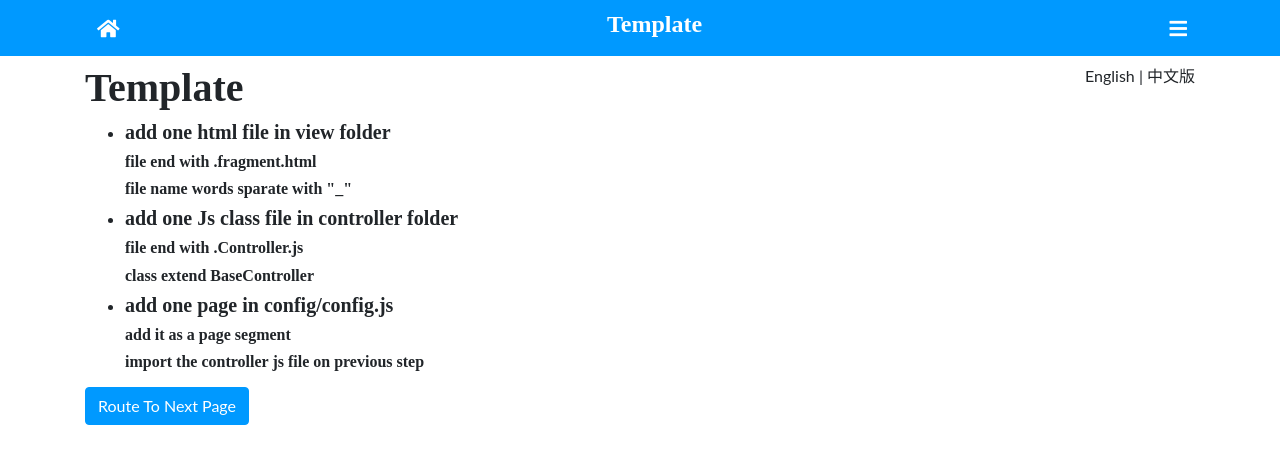
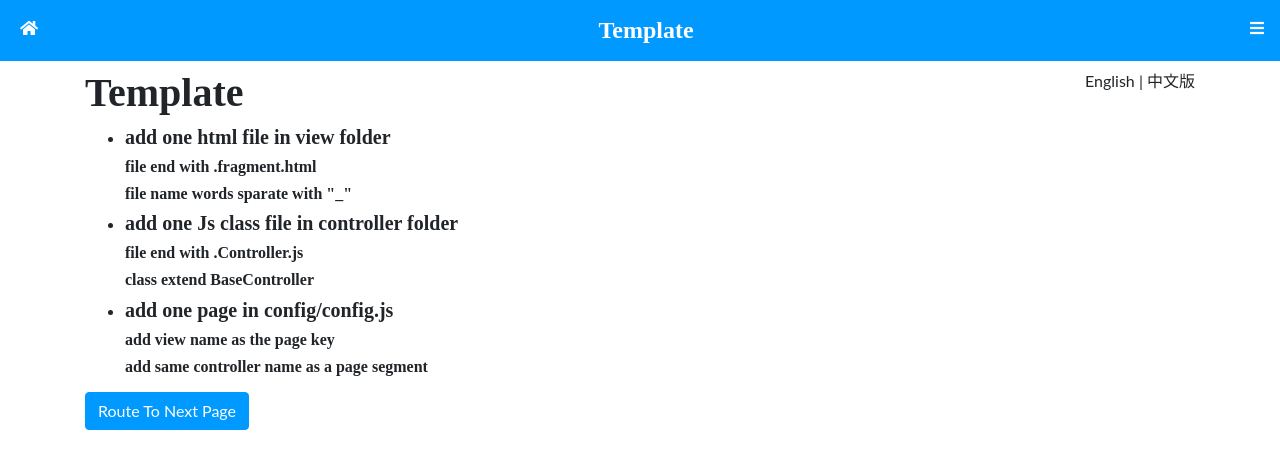
Before and after one commit to philywu/miapp.template, a website with bundled scripts: page app.html in a window 1280 px wide. Built offline with nearby package versions, Linux system fonts and the light colour scheme.

Commit message:
dynamic load and navbar change

```diff
--- a/app.html
+++ b/app.html
@@ -20,31 +20,6 @@
   <!-- Custom styles for this template -->
 
   <style>
-    body {
-        padding-top: 54px;
-        padding-bottom: 64px;
-      }
-      @page { size: landscape; }
-
-      /* @media (max-width: 576px){
-        ::-webkit-scrollbar {
-        width: 0px;
-        background: transparent; /* make scrollbar transparent
-       }
-
-      } */
-      @media (min-width: 576px) {
-        body {
-          padding-top: 56px;
-        }
-
-      }
-
-
-
-      /* .footer {
-          height:10vh;
-      } */
 
     </style>
 
@@ -53,14 +28,12 @@
 <body>
 
   <!-- Navigation -->
-  <nav class="navbar navbar-expand-lg navbar-dark bg-primary fixed-top  pr-0">
-    <div id="pageHeader" class="container">
-
-      <div id="headerLeft" class="navbar-brand float-left">
-
+  <nav class="navbar-custom">
+    <div id="pageHeader" class="navbar-nav justify-content-between">
+      <div id="headerLeft" class="nav-item">
       </div>
-      <h4 class="text-center text-white"></h4>
-      <div id="headerRight" class="navbar-brand float-right">
+      <h4 class="text-center nav-item"></h4>
+      <div id="headerRight" class="nav-item text-right">
         <a id="a_menu" <i class="fas fa-bars"></i></a>
       </div>
     </div>
--- a/config/config.js
+++ b/config/config.js
@@ -1,12 +1,8 @@
-
- import {TemplateMainController} from "../controller/TemplateMainController.js"
- import {NotificationMainController} from "../controller/NotificationMainController.js"
  export default {
     "version":"1.0",
     "pages":{
         "template_main":{
-            "name":"template_main",
-            "controller":TemplateMainController,
+            "controller":"TemplateMainController",
             "header":{
                 "title": "Template",
                 "isHome":true,
@@ -20,8 +16,7 @@
             }
         },
         "notif_main":{
-            "name":"notif_main",
-            "controller":NotificationMainController,
+            "controller":"NotificationMainController",
             "header":{
                 "title": "Notification",
                 "isHome":false,
--- /dev/null
+++ b/controller/ControllerFactory.js
@@ -0,0 +1,40 @@
+import GLOBAL from '../scripts/constants.js';
+
+/**
+ * controllerInstances: the collection of instance of controller class.
+ * Format {"name":<controller name>
+ *          "Instance":<controller instance>}
+ */
+//var controllerSet = new Set();
+/**
+ * ControllerFactory factory to manage the controllers
+ */
+class ControllerFactory {
+    /**
+     * dynamic load get controller instance by name
+     * @param {string} name controller Name
+     */
+    static async getInstance(controllerName) {
+        try {
+            const module = await import(`./${controllerName}.js`);
+            // The module exports a function named `loadPageInto`.
+           // module.loadPageInto(main);
+           let controllerClass = module[controllerName] ;
+
+           if (controllerClass){
+                let controller = new controllerClass;
+                //controllerSet.add (controller);
+                return controller;
+           }
+          } catch (error) {
+            //main.textContent = error.message;
+            console.error(error);
+          }
+        //return new name ;
+    }
+}
+
+
+export {
+    ControllerFactory,
+}
--- a/scripts/app.js
+++ b/scripts/app.js
@@ -31,16 +31,13 @@ import {
      */
     app.init = function (pageName) {
 
-        // app.page.load(pageName).then(pageConfig => {
-        //     if (pageConfig) {
-        //         app.render(pageConfig);
-        //        // app.render(pageConfig,{"i18n":{locale: 'fr-CA', defaultCurrency: 'CAD', messageBundleName: "messageBundle_fr"}});
-        //     }
-        // });
-        const pageConfig = app.page.load(pageName);
-        if (pageConfig) {
-            app.render(pageConfig);
-        }
+        app.page.load(pageName).then(pageConfig => {
+            if (pageConfig) {
+                app.render(pageConfig);
+               // app.render(pageConfig,{"i18n":{locale: 'fr-CA', defaultCurrency: 'CAD', messageBundleName: "messageBundle_fr"}});
+            }
+        });
+
     }
 
     /**
@@ -50,9 +47,12 @@ import {
     app.route = function (pageName, param) {
 
         app.page.historyPush(app.page.currentPageConfig);
-        let pageConfig = app.page.getPageConfig(pageName);
-        app.render(pageConfig, param);
-
+        app.page.load(pageName).then(pageConfig => {
+            if (pageConfig) {
+                app.render(pageConfig,param);
+               // app.render(pageConfig,{"i18n":{locale: 'fr-CA', defaultCurrency: 'CAD', messageBundleName: "messageBundle_fr"}});
+            }
+        });
 
     }
     /**
--- a/scripts/page.js
+++ b/scripts/page.js
@@ -1,5 +1,5 @@
 import CONFIG from "../config/config.js"
-
+import {ControllerFactory} from "../controller/ControllerFactory.js";
 //var CONFIG = "../config/config.js";
 var _FRAGMENT_FILE_EXT = ".fragment.html";
 var _PRINT_FILE_EXT = ".print.html";
@@ -25,13 +25,13 @@ class Page {
      * set controllerInstance
      * @param {string} pageName
      */
-    getPageConfig(pageName) {
+    async getPageConfig(pageName) {
 
 
             let pageConfig = CONFIG.pages[pageName];
             if (pageConfig){
                 //set controler
-                pageConfig.controllerInstance = new pageConfig.controller;
+                pageConfig.controllerInstance = await ControllerFactory.getInstance(pageConfig.controller);
                 //set view name as same as key name
                 pageConfig.viewName = pageName ;
                 this.currentPageConfig = pageConfig ;
@@ -45,11 +45,12 @@ class Page {
     getHomePageName() {
 
             const pages = CONFIG.pages;
-            let homePage = Object.values(pages).find(el => {
-                return (el.header.isHome)
-                });
+            let homePage = Object.keys(pages).find(key => {
+                const obj = pages[key];
+                return (obj.header.isHome)
+            });
 
-            return homePage.name;
+            return homePage;
 
     }
 
@@ -74,12 +75,12 @@ class Page {
      * load page
      * @param {string} pageName
      */
-     load(pageName) {
+     async load(pageName) {
 
         if (!pageName) {
            pageName = this.getHomePageName();
         }
-        return this.getPageConfig(pageName);
+        return await this.getPageConfig(pageName);
     }
     /**
      * get view file content
--- a/scss/_navbar.scss
+++ b/scss/_navbar.scss
@@ -1,7 +1,8 @@
 .navbar-custom {
     padding-top: 1rem;
     padding-bottom: 1rem;
-    background-color: fade-out($black, 0.3);
+    background-color: $primary;
+
     .navbar-brand {
       text-transform: uppercase;
       font-size: 1rem;
@@ -9,7 +10,13 @@
       font-weight: 700;
     }
     .navbar-nav {
+      display: flex;
+      flex-direction:row;
+      justify-content:space-between;
       .nav-item {
+        color:$white;
+        flex-grow:1;
+        margin: 0 1rem 0 1rem;
         .nav-link {
           text-transform: uppercase;
           font-size: 0.8rem;
--- a/view/template_main.fragment.html
+++ b/view/template_main.fragment.html
@@ -12,8 +12,8 @@
       </li>
 
       <li><h5>add one page  in config/config.js </h5>
-        <h6>add it as a page segment </h6>
-        <h6>import the controller js file on previous step</h6>
+        <h6>add view name as the page key </h6>
+        <h6>add same controller name as a page segment </h6>
       </li>
 
   </ul>
```
Also changed, not shown: css/custom.css, css/custom.min.css.
